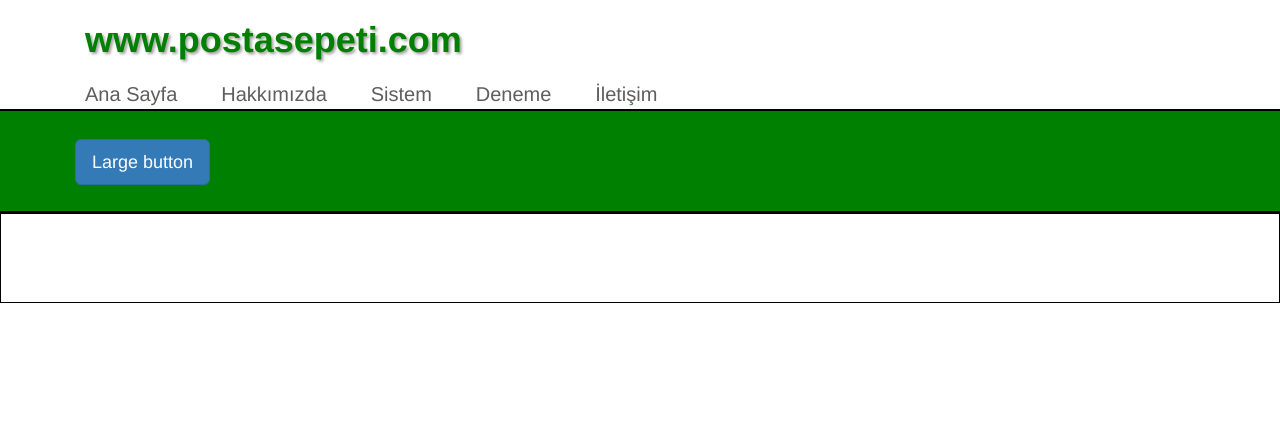
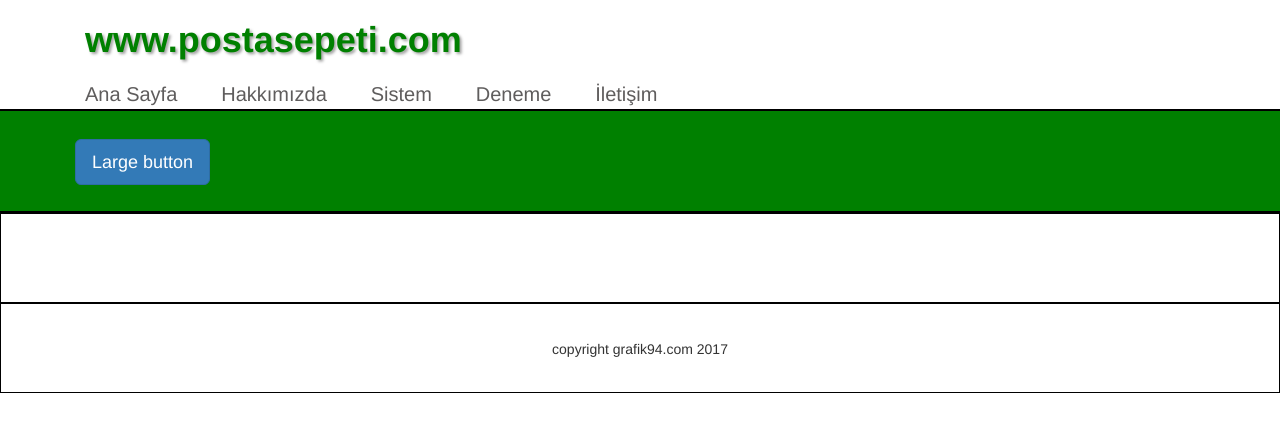
Before and after one commit to fatihint/postasepeti, a PHP site: page / in a window 1280 px wide. Shown: the top 432 px of the page. Run offline with PHP 8.4, Linux system fonts and the light colour scheme.

Commit message:
footer duzenlendi

```diff
--- a/assets/css/style.css
+++ b/assets/css/style.css
@@ -56,4 +56,5 @@ header#header .after-header{
 footer#footer {
     height: 90px;
     border: 1px solid black;
+    line-height: 90px;
 }
--- a/footer.php
+++ b/footer.php
@@ -1,8 +1,6 @@
 
-<footer>
-    <div id="footer">
-
-    </div>
+<footer id="footer" class="text-center">
+    <p>copyright grafik94.com 2017</p>
 </footer>
 
 </body>
```
